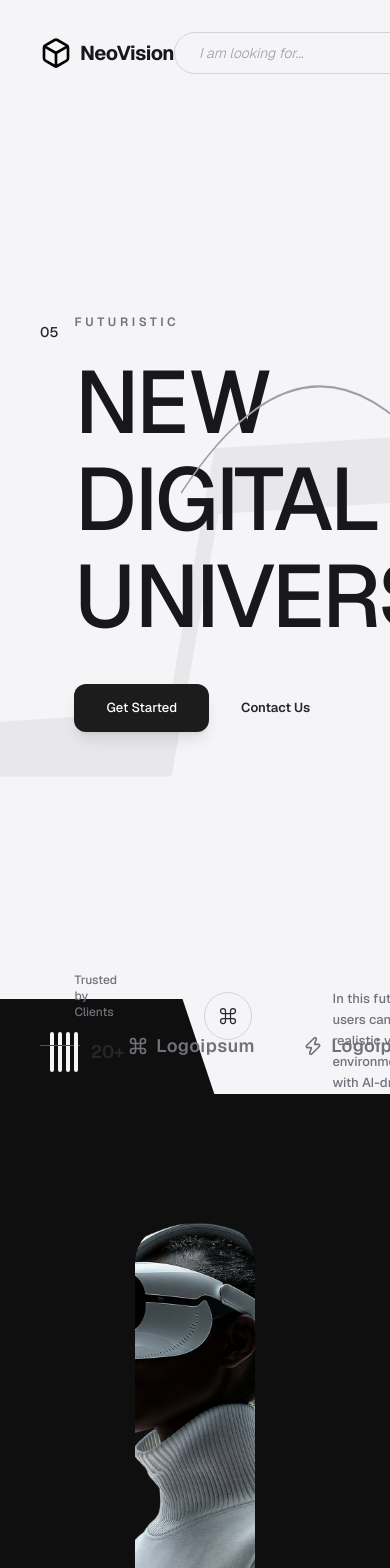
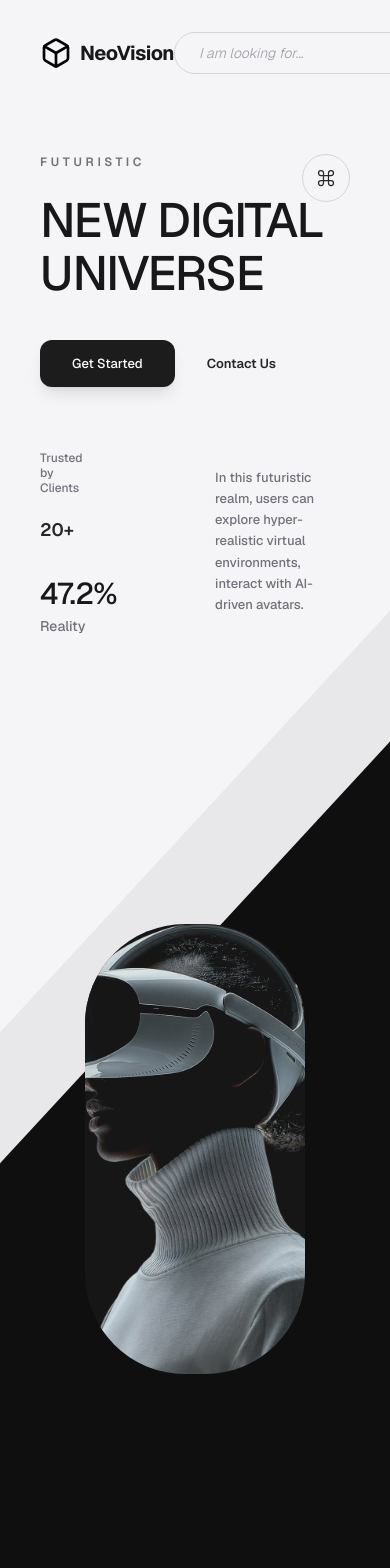
Before and after one commit to Belarts250/UI_Components-, a Next.js app in the folder landing-page/home/: page / in a window 390 px wide. Shown: the top 1568 px of the page. Built offline with nearby package versions, Linux system fonts and the light colour scheme; grey boxes are pictures that could not be loaded.

Commit message:
responsiveness

```diff
--- a/landing-page/home/app/page.tsx
+++ b/landing-page/home/app/page.tsx
@@ -5,10 +5,10 @@ import { Search, Box, Command, Zap, Play, Cloud, User, Gamepad2, ChevronLeft, Ch
 import { useEffect, useRef, useState } from "react";
 import { gsap } from "gsap";
 import { ScrollToPlugin } from "gsap/ScrollToPlugin";
-
+import { ScrollTrigger } from "gsap/ScrollTrigger";
 
 if(typeof window !== "undefined"){
-  gsap.registerPlugin(ScrollToPlugin)
+  gsap.registerPlugin(ScrollToPlugin, ScrollTrigger)
 }
 
 export default function Home() {
@@ -62,7 +62,32 @@ export default function Home() {
 
     window.addEventListener("scroll", handleScroll);
     handleScroll(); // initialize
-    return () => window.removeEventListener("scroll", handleScroll);
+
+    // GSAP Scroll Animations for Texts
+    const textElements = document.querySelectorAll(".gsap-text");
+    textElements.forEach((el) => {
+      gsap.fromTo(el,
+        { y: 30, opacity: 0 },
+        {
+          y: 0,
+          opacity: 1,
+          duration: 1,
+          ease: "power2.out",
+          scrollTrigger: {
+            trigger: el,
+            start: "top 95%",
+            end: "top 60%",
+            scrub: 1,
+            toggleActions: "play reverse play reverse",
+          }
+        }
+      );
+    });
+
+    return () => {
+      window.removeEventListener("scroll", handleScroll);
+      ScrollTrigger.getAll().forEach(t => t.kill());
+    };
   }, [features.length]);
 
     const handleNavClick = (e: React.MouseEvent<HTMLAnchorElement>, targetId: string) => {
@@ -79,17 +104,29 @@ export default function Home() {
       {/* --- Section 0: The existing light mode hero --- */}
       <div className="relative min-h-screen bg-[#F5F5F7] overflow-hidden text-zinc-900 selection:bg-zinc-200">
 
-        {/* Grey clip-path shape in the middle given by the user */}
+        {/* Grey clip-path shape */}
         <div
-          className="absolute top-0 left-0 w-full h-full bg-[#E8E8EB] z-0 pointer-events-none"
+          className="absolute top-0 left-0 w-full h-full bg-[#E8E8EB] z-0 pointer-events-none hidden md:block"
           style={{
             clipPath: "polygon(43% 65%, 55% 41%, 100% 40%, 100% 46%, 56% 47%, 44% 71%, 0 71%, 0 66%)"
           }}
         />
+        <div
+          className="absolute top-0 left-0 w-full h-full bg-[#E8E8EB] z-0 pointer-events-none md:hidden"
+          style={{
+            clipPath: "polygon(0 71%, 100% 42%, 100% 51%, 0 80%)"
+          }}
+        />
 
-        {/* Black bottom shape */}
+        {/* Mobile Black bottom shape */}
         <div
-          className="absolute bottom-[-1px] left-0 w-[55%] h-24 bg-[#0F0F0F] z-10"
+          className="absolute top-0 left-0 w-full h-full bg-[#0F0F0F] z-0 pointer-events-none md:hidden"
+          style={{ clipPath: "polygon(0 80%, 100% 51%, 100% 100%, 0 100%)" }}
+        />
+
+        {/* Black bottom shape (Desktop) */}
+        <div
+          className="absolute bottom-[-1px] left-0 w-[55%] h-24 bg-[#0F0F0F] z-10 hidden md:block"
           style={{
             clipPath: "polygon(0 0, 85% 0, 100% 100%, 0 100%)"
           }}
@@ -145,25 +182,29 @@ export default function Home() {
           </header>
 
           {/* Main Content Area */}
-          <main className="flex-1 flex flex-col md:flex-row mt-28 relative">
+          <main className="flex-1 flex flex-col md:flex-row mt-10 md:mt-28 relative z-20">
             {/* Left Column */}
-            <div className="w-full mt-32 md:w-[55%] flex flex-col">
+            <div className="w-full mt-10 md:mt-32 md:w-[55%] flex flex-col">
               <div className="flex gap-4">
-                <span className="text-zinc-800 text-sm font-medium mt-2">05</span>
-                <div className="flex-1">
-                  <p className="text-zinc-500 text-xs tracking-[0.3em] font-semibold uppercase mb-6">Futuristic</p>
+                <span className="text-zinc-800 text-sm font-medium mt-2 hidden md:block">05</span>
+                <div className="flex-1 relative">
+                  {/* Mobile icon absolute positioned to right of "Futuristic" */}
+                  <div className="absolute right-0 top-0 w-12 h-12 rounded-full border border-zinc-300 flex items-center justify-center flex-shrink-0 md:hidden z-30">
+                    <Command className="w-5 h-5 text-zinc-800" strokeWidth={1.5} />
+                  </div>
+                  <p className="text-zinc-500 text-xs tracking-[0.3em] font-semibold uppercase mb-6 gsap-text">Futuristic</p>
                   <div className="relative inline-block mb-10 w-full">
-                    <h1 className="text-[5.5rem] leading-[1.1] tracking-[-0.03em] font-medium text-zinc-900">
+                    <h1 className="text-5xl md:text-[5.5rem] leading-[1.1] tracking-[-0.03em] font-medium text-zinc-900 gsap-text">
                       NEW DIGITAL<br />
                       UNIVERSE
                     </h1>
                     {/* Decorative curved line over DIGITAL */}
-                    <svg className="absolute top-[8%] left-[26%] w-[60%] h-[50%] pointer-events-none stroke-zinc-400 fill-none" viewBox="0 0 300 100" preserveAspectRatio="none">
+                    <svg className="absolute top-[8%] left-[26%] w-[60%] h-[50%] pointer-events-none stroke-zinc-400 fill-none hidden md:block" viewBox="0 0 300 100" preserveAspectRatio="none">
                       <path d="M 0,80 Q 150,-50 300,50" strokeWidth="1.5" />
                     </svg>
                   </div>
 
-                  <div className="flex items-center gap-8 mb-24">
+                  <div className="flex items-center gap-8 mb-16 md:mb-24 gsap-text">
                     <button className="bg-[#1C1C1C] text-white px-8 py-3.5 rounded-xl text-[13px] font-medium hover:bg-black transition-colors shadow-lg shadow-black/10">
                       Get Started
                     </button>
@@ -172,25 +213,32 @@ export default function Home() {
                     </a>
                   </div>
 
-                  <div className="flex items-start gap-20 max-w-2xl pt-36">
-                    <div>
-                      <p className="text-xs text-zinc-500 mb-3 font-medium">Trusted by Clients</p>
+                  <div className="flex flex-row items-start gap-10 md:gap-20 max-w-2xl md:pt-36 gsap-text">
+                    <div className="flex-1 md:flex-none">
+                      <p className="text-xs text-zinc-500 mb-3 font-medium hidden md:block">Trusted by Clients</p>
+                      <p className="text-xs text-zinc-500 mb-3 font-medium md:hidden leading-tight">Trusted<br/>by<br/>Clients</p>
                       <div className="flex items-center gap-4">
-                        <div className="flex -space-x-3">
+                        <div className="hidden md:flex -space-x-3">
                           <img src="https://i.pravatar.cc/100?img=1" alt="Client 1" className="w-10 h-10 rounded-full border-2 border-[#F5F5F7] z-30 object-cover" />
                           <img src="https://i.pravatar.cc/100?img=2" alt="Client 2" className="w-10 h-10 rounded-full border-2 border-[#F5F5F7] z-20 object-cover" />
                           <img src="https://i.pravatar.cc/100?img=3" alt="Client 3" className="w-10 h-10 rounded-full border-2 border-[#F5F5F7] z-10 object-cover" />
                           <img src="https://i.pravatar.cc/100?img=4" alt="Client 4" className="w-10 h-10 rounded-full border-2 border-[#F5F5F7] z-0 object-cover" />
                         </div>
-                        <span className="font-semibold text-lg text-zinc-800">20+</span>
+                        <span className="font-semibold text-lg text-zinc-800 mt-2 md:mt-0">20+</span>
+                      </div>
+
+                      {/* Reality Percentage Mobile */}
+                      <div className="md:hidden mt-8">
+                        <p className="text-3xl font-medium text-zinc-900 tracking-tight">47.2%</p>
+                        <p className="text-zinc-500 text-sm mt-1 font-medium">Reality</p>
                       </div>
                     </div>
 
-                    <div className="w-12 h-12 rounded-full border border-zinc-300 flex items-center justify-center flex-shrink-0 mt-5">
+                    <div className="w-12 h-12 rounded-full border border-zinc-300 items-center justify-center flex-shrink-0 mt-5 hidden md:flex">
                       <Command className="w-5 h-5 text-zinc-800" strokeWidth={1.5} />
                     </div>
 
-                    <p className="text-[13px] text-zinc-500 leading-relaxed max-w-[280px] mt-4 font-medium">
+                    <p className="text-[13px] text-zinc-500 leading-relaxed max-w-[280px] mt-4 font-medium flex-1 md:flex-none md:mt-4">
                       In this futuristic realm, users can explore hyper-realistic virtual environments, interact with AI-driven avatars.
                     </p>
                   </div>
@@ -199,9 +247,22 @@ export default function Home() {
             </div>
 
             {/* Right Column */}
-            <div  className="w-full md:w-[45%] relative">
-              {/* The VR User Image */}
-              <div className="absolute bottom-[-2%] right-[-60%] w-[250%] h-[290%] z-0 pointer-events-none">
+            <div  className="w-full md:w-[45%] relative mt-32 md:mt-0 flex flex-col items-center md:block">
+              {/* Bottom Bar Content Mobile (flowing naturally before image) */}
+              <div className="md:hidden w-full flex items-center justify-start gap-6 z-20 pointer-events-none gsap-text mt-20 mb-8 pl-4">
+                <div className="w-8 h-[1px] bg-zinc-600" />
+                <div className="flex items-center gap-2 pointer-events-auto">
+                  <Command className="w-4 h-4 text-zinc-500" />
+                  <span className="font-semibold tracking-wide text-base text-zinc-400">Logoipsum</span>
+                </div>
+                <div className="flex items-center gap-2 pointer-events-auto">
+                  <Zap className="w-4 h-4 text-zinc-500" />
+                  <span className="font-semibold tracking-wide text-base text-zinc-400">Logoipsum</span>
+                </div>
+              </div>
+
+              {/* The VR User Image Desktop */}
+              <div className="absolute bottom-[-2%] right-[-60%] w-[250%] h-[290%] z-0 pointer-events-none hidden md:block">
                 <Image
                   src="/vr.png"
                   alt="VR User"
@@ -211,16 +272,27 @@ export default function Home() {
                 />
               </div>
 
-              {/* Reality Percentage */}
-              <div className="absolute top-[65%] left-0 z-20">
+              {/* The VR User Image Mobile */}
+              <div className="md:hidden relative w-[220px] h-[450px] rounded-[100px] overflow-hidden z-20 mt-6 mb-20 bg-[#161616]">
+                <Image
+                  src="/vr.png"
+                  alt="VR User"
+                  fill
+                  className="object-cover object-center mix-blend-lighten opacity-90"
+                  priority
+                />
+              </div>
+
+              {/* Reality Percentage Desktop */}
+              <div className="absolute top-[65%] left-0 z-20 hidden md:block gsap-text">
                 <p className="text-3xl font-medium text-zinc-900 tracking-tight">47.2%</p>
                 <p className="text-zinc-500 text-sm mt-1 font-medium">Reality</p>
               </div>
             </div>
           </main>
 
-          {/* Bottom Bar Content (over black shape) */}
-          <footer className="mt-auto h-24 flex items-center gap-12 text-zinc-400 z-20 absolute bottom-0 left-10 w-full pointer-events-none">
+          {/* Bottom Bar Content (over black shape) Desktop */}
+          <footer className="hidden md:flex mt-auto h-24 items-center gap-12 text-zinc-400 z-20 absolute bottom-0 left-10 w-full pointer-events-none gsap-text">
             <div className="w-12 h-[1px] bg-zinc-600" />
             <div className="flex items-center gap-2 pointer-events-auto">
               <Command className="w-5 h-5 text-zinc-500" />
@@ -248,8 +320,8 @@ export default function Home() {
             />
           </div>
           <div className="w-full md:w-1/2 flex flex-col items-start">
-            <p className="text-zinc-500 text-xs tracking-[0.3em] font-semibold uppercase mb-6">About Us</p>
-            <h2 className="text-5xl md:text-6xl font-medium tracking-tight mb-8 leading-tight">
+            <p className="text-zinc-500 text-xs tracking-[0.3em] font-semibold uppercase mb-6 gsap-text">About Us</p>
+            <h2 className="text-5xl md:text-6xl font-medium tracking-tight mb-8 leading-tight gsap-text">
               THE DIGITAL<br />FRONTIER
             </h2>
             <div className="flex gap-3 mb-10">
@@ -279,10 +351,10 @@ export default function Home() {
 
           {/* Centered Title Area */}
           <div className="flex flex-col items-center justify-center text-center mb-24 w-full">
-            <h2 className="text-5xl md:text-[4rem] font-bold tracking-tight leading-[1.15] text-white mb-6 uppercase">
+            <h2 className="text-5xl md:text-[4rem] font-bold tracking-tight leading-[1.15] text-white mb-6 uppercase gsap-text">
               Our Services.
             </h2>
-            <p className="text-zinc-400 text-lg md:text-xl font-light tracking-wide">
+            <p className="text-zinc-400 text-lg md:text-xl font-light tracking-wide gsap-text">
               Unmatched Services. Unmatched Excellence.
             </p>
           </div>
@@ -380,7 +452,6 @@ export default function Home() {
           </div>
         </section>
 
-        {/* Section 3: LIMITLESS POSSIBILITIES (Sticky Scroll) */}
         <section id="#services" className="relative mt-20" ref={containerRef} style={{ height: "500vh" }}>
           <div className="sticky top-0 h-screen flex flex-col justify-center max-w-[1400px] mx-auto px-10 overflow-hidden">
             <h2 className="text-4xl md:text-6xl font-bold tracking-tight mb-16 max-w-xl leading-tight">
@@ -463,11 +534,11 @@ export default function Home() {
           </div>
 
           <div className="w-full lg:w-1/2 relative z-10">
-            <h2 className="text-5xl md:text-6xl font-medium tracking-tight mb-8 leading-tight uppercase">
+            <h2 className="text-5xl md:text-6xl font-medium tracking-tight mb-8 leading-tight uppercase gsap-text">
               VOICES OF THE<br />FUTURE
             </h2>
-            <div className="w-full max-w-sm h-[1px] bg-zinc-800 mb-8" />
-            <p className="text-zinc-500 text-lg leading-relaxed max-w-md">
+            <div className="w-full max-w-sm h-[1px] bg-zinc-800 mb-8 gsap-text" />
+            <p className="text-zinc-500 text-lg leading-relaxed max-w-md gsap-text">
               Here, you'll hear firsthand from users, pioneers, and tech enthusiasts who are shaping this next generation of virtual reality and futuristic technology. Explore their stories and discover how we is transforming the way we interact with the digital world.
             </p>
           </div>
@@ -528,14 +599,14 @@ export default function Home() {
             </video>
             <div className="absolute inset-0 bg-gradient-to-r from-black/80 via-black/40 to-transparent z-10" />
             <div className="absolute inset-0 z-20 flex flex-col md:flex-row items-center justify-between p-12 md:p-24">
-              <h2 className="text-5xl md:text-7xl font-medium tracking-tight text-white max-w-lg leading-[1.1] uppercase">
+              <h2 className="text-5xl md:text-7xl font-medium tracking-tight text-white max-w-lg leading-[1.1] uppercase gsap-text">
                 DIVE INTO THE<br />FUTURE
               </h2>
               <div className="flex flex-col items-center md:items-end gap-6 max-w-xs text-center md:text-right mt-10 md:mt-0">
-                <button className="w-16 h-16 rounded-full bg-white/10 backdrop-blur-md flex items-center justify-center hover:bg-white/20 transition-all hover:scale-110 border border-white/20">
+                <button className="w-16 h-16 rounded-full bg-white/10 backdrop-blur-md flex items-center justify-center hover:bg-white/20 transition-all hover:scale-110 border border-white/20 gsap-text">
                   <Play className="w-6 h-6 text-white ml-1 fill-current" />
                 </button>
-                <p className="text-zinc-300 text-base leading-relaxed">
+                <p className="text-zinc-300 text-base leading-relaxed gsap-text">
                   Immerse yourself in the groundbreaking world of NeoVision. Explore the limitless possibilities of futuristic technology and virtual reality.
                 </p>
               </div>
```
